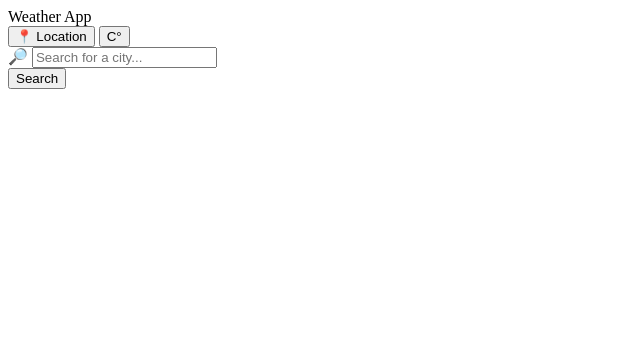
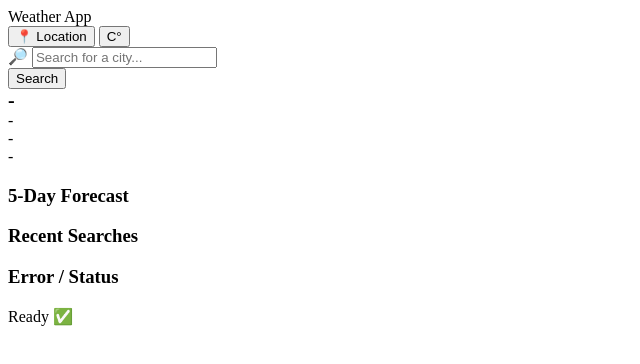
Before and after one commit to ekremtahaunlu/modern-weather-app-vanilla-js, a plain HTML site: page index.html in a window 1280 px wide. Shown: the whole page, without its empty margins (0-640 px from the left). Drawn offline with Linux system fonts and the light colour scheme.

Commit message:
Current Weather, forecast & sidebar sections added.

```diff
--- a/index.html
+++ b/index.html
@@ -28,7 +28,37 @@
     </section>
 
     <!--Current Weather-->
+    <section class="card current" id="currentCard">
+      <div class="meta">
+        <div>
+          <div id="city" style="font-weight: 700; font-size: 20px;">-</div>
+          <div id="time" class="muted">-</div>
+        </div>
+      </div>
 
+      <div class="row">
+        <div class="temp" id="temp">-</div>
+        <div class="feels" id="desc">-</div>
+      </div>
+      <div class="row" id="stats">
+        <!-- pills injected -->
+      </div>
+    </section>
+
+    <!--Forecast & Sidebar-->
+    <section class="card span-2">
+      <h3>5-Day Forecast</h3>
+      <div class="forecast" id="forecast"></div>
+    </section>
+
+    <aside class="card">
+      <h3>Recent Searches</h3>
+      <div id="recent" class="recent"></div>
+    </aside>
+
+    <aside class="card">
+      <h3>Error / Status</h3>Ready ✅</div>
+    </aside>
   </div>
 
   <script src="script.js"></script>
```
